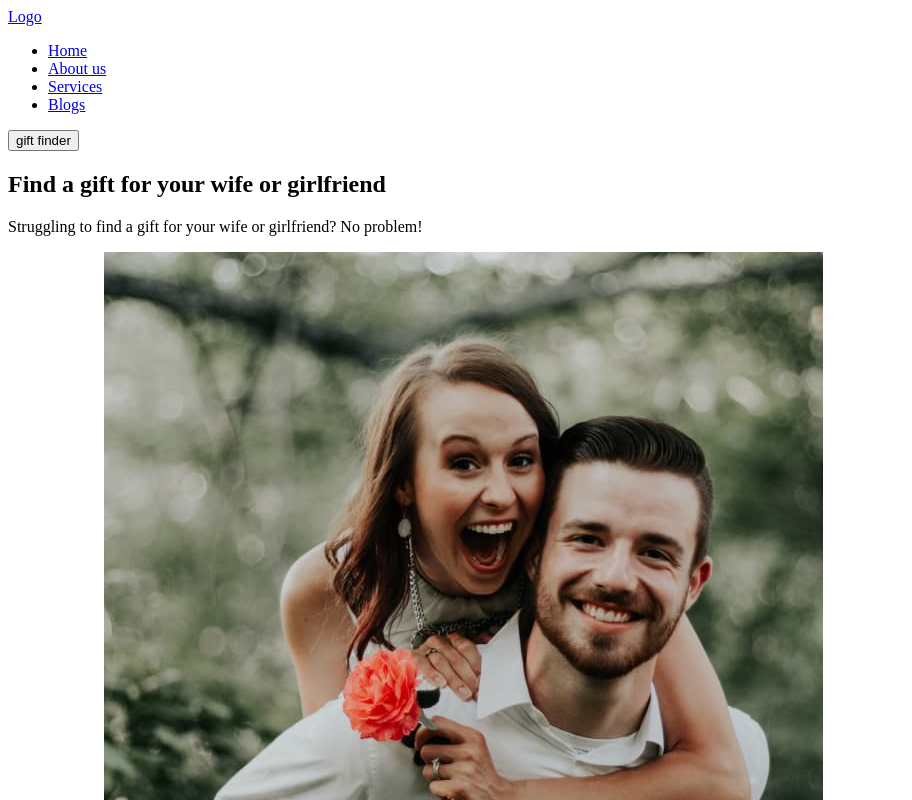
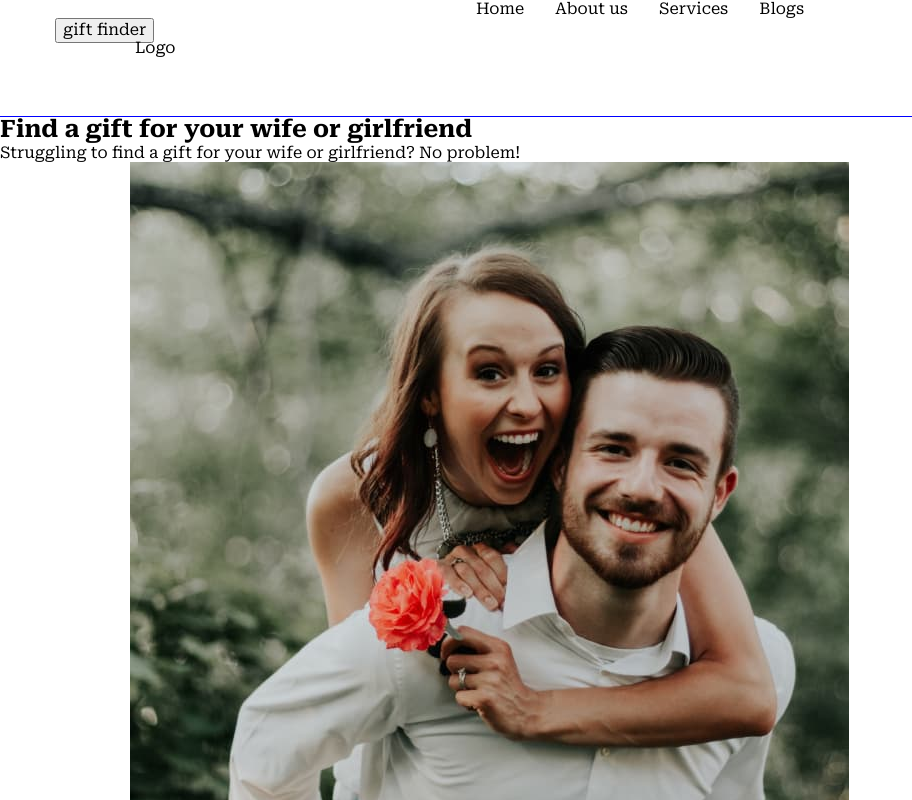
Before and after one commit to Vitalii-Prokopenko/freebie-individual-markup, a plain HTML site: page index.html in a window 1280 px wide. Shown: the top 800 px of the page, without its empty margins (0-912 px from the left). Drawn offline with nearby package versions, Linux system fonts and the light colour scheme.

Commit message:
header styles #1

```diff
--- /dev/null
+++ b/css/styles.css
@@ -0,0 +1,128 @@
+/* === GLOBAL STYLES === */
+
+/* == CSS variables == */
+
+:root {
+  --main-color: #000000;
+  --second-color: #231f20;
+  --reverse-color: #ffffff;
+  --accent-color: #f7941e;
+  --use-color: #9ef716;
+}
+
+/* == Global styles reset == */
+
+p,
+h1,
+h2,
+h3,
+h4,
+h5,
+h6 {
+  margin-top: 0;
+  margin-bottom: 0;
+}
+
+/* ul */
+
+.list {
+  list-style: none;
+  margin-top: 0;
+  margin-bottom: 0;
+  padding-left: 0;
+}
+
+/* buttons */
+
+.btn {
+  cursor: pointer;
+}
+
+/* img */
+
+.image {
+  display: block;
+  max-height: 100%;
+}
+
+/* a */
+
+.link {
+  display: block;
+
+  text-decoration: none;
+  color: inherit;
+}
+
+/* input,
+textarea {
+  outline: none;
+} */
+
+body {
+  /* font-family: 'Homemade Apple', cursive; */
+  font-family: "Roboto Serif", serif;
+  /* width: 1440px; */
+}
+
+/* Container */
+
+.container {
+  width: 1170px;
+  margin: 0 auto;
+  padding: 0;
+}
+
+/* === HEADER === */
+
+.page-header {
+/* position: fixed; */
+
+  height: 116px;
+  /* padding-left: 80px;
+  padding-right: 34px; */
+  /* margin-right: auto;
+  margin-left: auto; */
+
+  /* background-color: var(--use-color); */
+  outline: 1px solid blue;
+}
+
+.header-container {
+  position: relative;
+
+  /* display: flex;
+  justify-content: center;
+  align-items: center; */
+}
+
+.logo-link {
+position: absolute;
+top: 39px;
+left: 80px;
+ }
+
+.main-nav {
+
+  display: flex;
+  justify-content: center;
+  align-items: center;
+
+  /* margin-right: 371px; */
+}
+
+.main-menu {
+  display: flex;
+  justify-content: center;
+  align-items: center;
+}
+
+
+
+.main-menu-item {
+  margin-right: 31px;
+}
+
+.main-menu-item:last-child {
+  margin-right: 0;
+}
--- a/index.html
+++ b/index.html
@@ -5,31 +5,44 @@
     <meta http-equiv="X-UA-Compatible" content="IE=edge" />
     <meta name="viewport" content="width=device-width, initial-scale=1.0" />
     <title>Freebie - Gift Store Website</title>
+    <link rel="preconnect" href="https://fonts.googleapis.com" />
+    <link rel="preconnect" href="https://fonts.gstatic.com" crossorigin />
+    <link
+      href="https://fonts.googleapis.com/css2?family=Homemade+Apple&family=Roboto+Serif:opsz,wght@8..144,400;8..144,700&display=swap"
+      rel="stylesheet"
+    />
+    <link
+      rel="stylesheet"
+      href="https://cdnjs.cloudflare.com/ajax/libs/modern-normalize/1.0.0/modern-normalize.min.css"
+    />
+    <link rel="stylesheet" href="./css/styles.css" />
   </head>
   <body>
     <!-- === PAGE HEADER === -->
 
-    <header>
-      <!-- == Site navigation == -->
-
-      <nav>
+    <header class="page-header">
+      <div class="container header-container">
  <!-- == Logo == -->
 
-        <a href="#">Logo</a>
-
+      <a class="link logo-link" href="#">Logo</a>
       <!-- == Main menu == -->
-
-        <ul>
-          <li><a href="#">Home</a></li>
-          <li><a href="#">About us</a></li>
-          <li><a href="#">Services</a></li>
-          <li><a href="#">Blogs</a></li>
+      <nav class="main-nav">
+        <ul class="list main-menu">
+          <li class="main-menu-item"><a class="link" href="#">Home</a></li>
+          <li class="main-menu-item">
+            <a class="link" class="link" href="#">About us</a>
+          </li>
+          <li class="main-menu-item"><a class="link" href="#">Services</a></li>
+          <li class="main-menu-item"><a class="link" href="#">Blogs</a></li>
         </ul>
       </nav>
 
       <!-- == Gift finder == -->
 
-      <button>gift finder</button>
+      <button class="btn">gift finder</button>
+      </div>
+
+
     </header>
 
     <!-- === MAIN PAGE CONTENT === -->
@@ -145,13 +158,20 @@
       <!-- == Posts blog top == -->
 
       <section class="page-section posts-blog-top">
-
         <!-- == Top blog == -->
 
         <h2>Our Best Blogs Ever</h2>
-        <p>&#34;Try our blog to find the best tips and tricks to select your gift&#34;</p>
+        <p>
+          &#34;Try our blog to find the best tips and tricks to select your
+          gift&#34;
+        </p>
         <div>
-            <img src="./images/img-best-blog.jpg" alt="a man in a white shirt rides a woman in a white dress on a swing, the woman has a bouquet of white flowers in her hands, they smile" width="400" height="370">
+          <img
+            src="./images/img-best-blog.jpg"
+            alt="a man in a white shirt rides a woman in a white dress on a swing, the woman has a bouquet of white flowers in her hands, they smile"
+            width="400"
+            height="370"
+          />
           <p>Mr. John Doe</p>
           <p>The best way to wish your wife</p>
           <a href="">Read More</a>
@@ -161,12 +181,20 @@
         <ul>
           <li>
             <h3>Database to find the gifts for your girlfriend</h3>
-                <p>Lorem ipsum dolor sit amet, consectetur adipiscing elit, sed do eiusmod tempor incididunt ut labore et dolore...</p>
+            <p>
+              Lorem ipsum dolor sit amet, consectetur adipiscing elit, sed do
+              eiusmod tempor incididunt ut labore et dolore...
+            </p>
             <a href="">Read More</a>
           </li>
           <li>
-                <h3>How Artificial Intelligence read your mind to find the best gift</h3>
-                <p>Lorem ipsum dolor sit amet, consectetur adipiscing elit, sed do eiusmod tempor incididunt ut labore et dolore...</p>
+            <h3>
+              How Artificial Intelligence read your mind to find the best gift
+            </h3>
+            <p>
+              Lorem ipsum dolor sit amet, consectetur adipiscing elit, sed do
+              eiusmod tempor incididunt ut labore et dolore...
+            </p>
             <a href="">Read More</a>
           </li>
         </ul>
```
Lines whose indentation alone changed are shown as unchanged.
